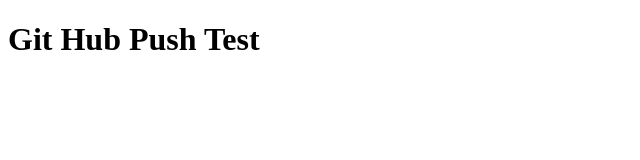
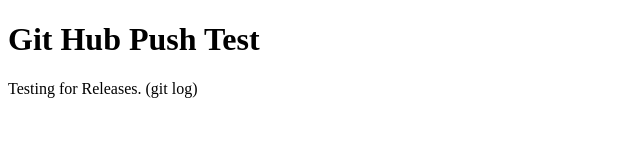
Before and after one commit to Thae00/My-Portfolio, a plain HTML site: page index.html in a window 1280 px wide. Shown: the whole page, without its empty margins (0-640 px from the left). Drawn offline with Linux system fonts and the light colour scheme.

Commit message:
version 1.0 complete

```diff
--- a/index.html
+++ b/index.html
@@ -8,5 +8,7 @@
 </head>
 <body>
     <h1>Git Hub Push Test</h1>
+
+    <p>Testing for Releases. (git log)</p>
 </body>
 </html>
```
